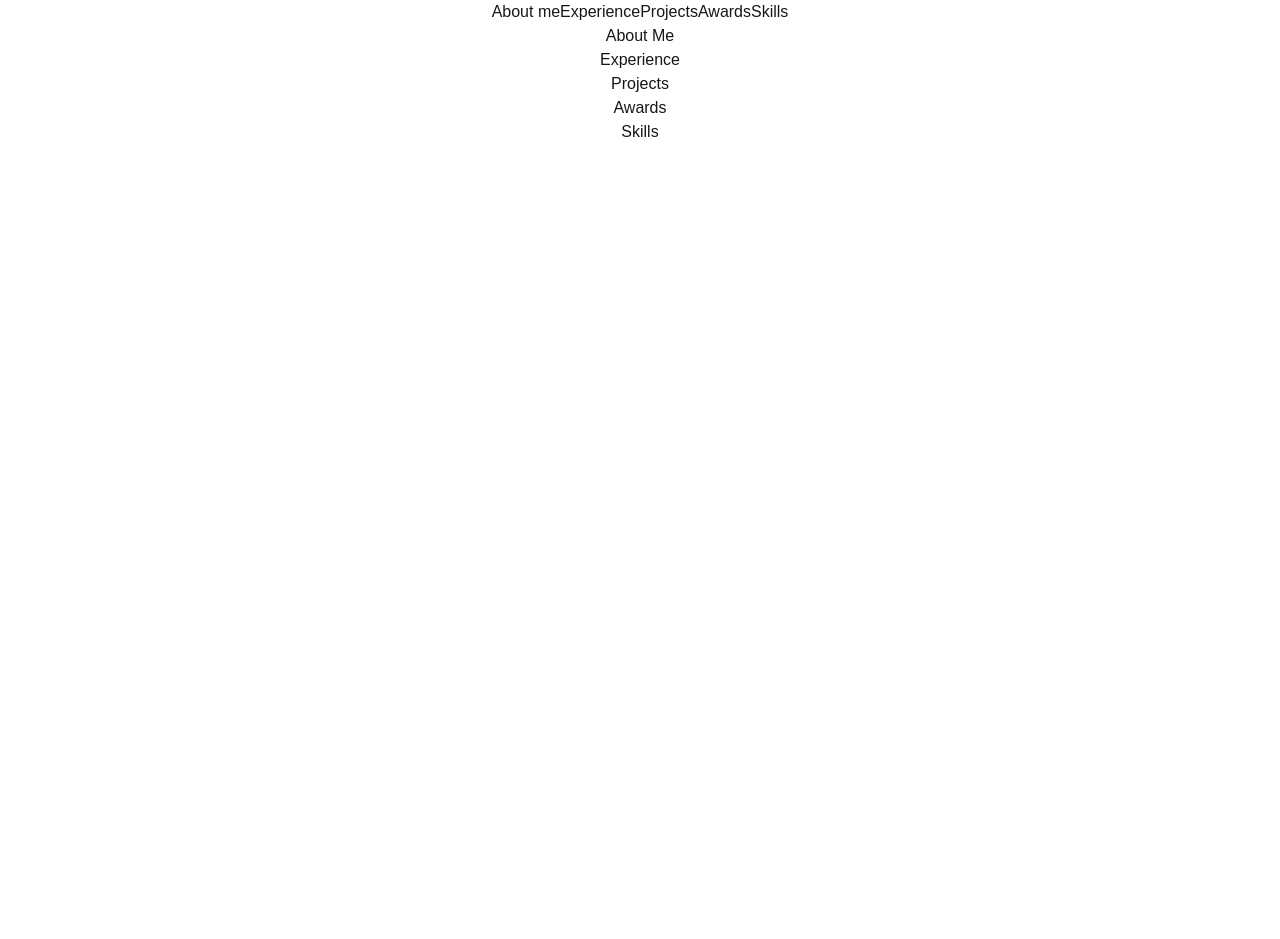
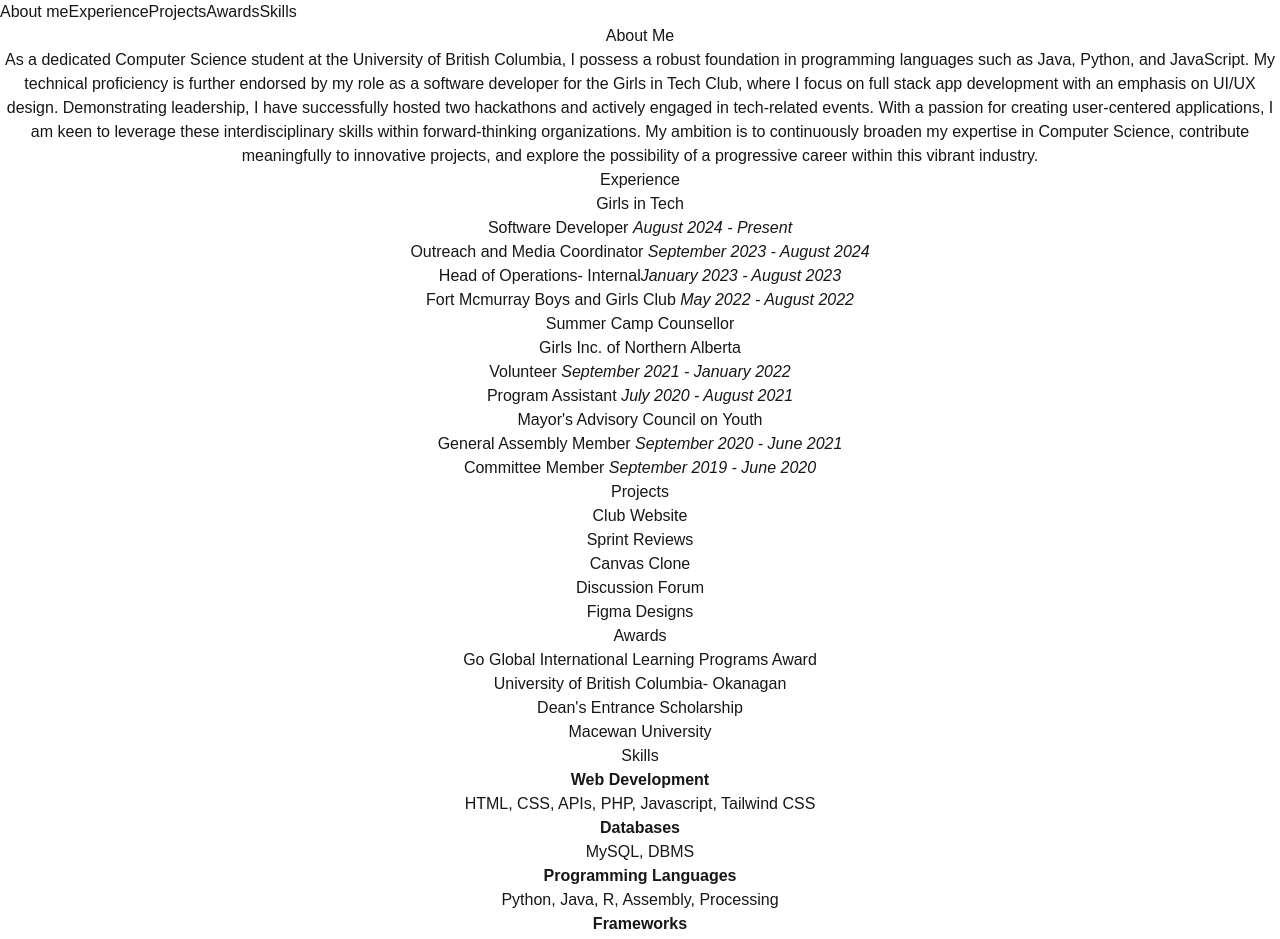
Before and after one commit to tithisoni/portfolio, a Next.js app: page / in a window 1280 px wide. Shown: the top 939 px of the page. Before the commit the page ends 800 px from the top, so only its background shows below. Built offline with nearby package versions, Linux system fonts and the light colour scheme.

Commit message:
added basic content to page

```diff
--- a/app/layout.tsx
+++ b/app/layout.tsx
@@ -1,6 +1,6 @@
 import type { Metadata } from "next";
 import localFont from "next/font/local";
-import "./globals.css";
+import "./styles/globals.css";
 
 const geistSans = localFont({
   src: "./fonts/GeistVF.woff",
--- a/app/page.tsx
+++ b/app/page.tsx
@@ -6,18 +6,87 @@
       <Navbar/>
       <div id="aboutme">
         <h1>About Me</h1>
+        <p>As a dedicated Computer Science student at the University of British Columbia, I possess a robust foundation in programming languages such as Java, Python, and JavaScript. My technical proficiency is further endorsed by my role as a software developer for the Girls in Tech Club, where I focus on full stack app development with an emphasis on UI/UX design. Demonstrating leadership, I have successfully hosted two hackathons and actively engaged in tech-related events. With a passion for creating user-centered applications, I am keen to leverage these interdisciplinary skills within forward-thinking organizations. My ambition is to continuously broaden my expertise in Computer Science, contribute meaningfully to innovative projects, and explore the possibility of a progressive career within this vibrant industry.</p>
       </div>
       <div id="experience">
         <h1>Experience</h1>
+        <div>
+          <h3>Girls in Tech </h3>
+          <p>Software Developer <i>August 2024 - Present</i></p>
+          <p>Outreach and Media Coordinator <i>September 2023 - August 2024</i></p>
+          <p>Head of Operations- Internal<i>January 2023 - August 2023</i></p>
+        </div>
+        <div>
+          <h3>Fort Mcmurray Boys and Girls Club <i>May 2022 - August 2022</i></h3>
+          <p>Summer Camp Counsellor</p>
+        </div>
+        <div>
+          <h3>Girls Inc. of Northern Alberta</h3>
+          <p>Volunteer <i>September 2021 - January 2022</i></p>
+          <p>Program Assistant <i>July 2020 - August 2021</i></p>
+        </div>
+        <div>
+          <h3>Mayor&apos;s Advisory Council on Youth</h3>
+          <p>General Assembly Member <i>September 2020 - June 2021</i></p>
+          <p>Committee Member <i>September 2019 - June 2020</i></p>
+        </div>
       </div>
       <div id="projects">
         <h1>Projects</h1>
+        <div>
+          <h3>Club Website</h3>
+        </div>
+        <div>
+          <h3>Sprint Reviews</h3>
+        </div>
+        <div>
+          <h3>Canvas Clone</h3>
+        </div>
+        <div>
+          <h3>Discussion Forum</h3>
+        </div>
+        <div>
+          <h3>Figma Designs</h3>
+        </div>
       </div>
       <div id="awards">
         <h1>Awards</h1>
+        <div>
+          <h3>Go Global International Learning Programs Award</h3>
+          <p>University of British Columbia- Okanagan</p>
+        </div>
+        <div>
+          <h3>Dean&apos;s Entrance Scholarship</h3>
+        <p>Macewan University</p>
+        </div>
       </div>
       <div id="skills">
         <h1>Skills</h1>
+        <div>
+          <b>Web Development</b>
+          <p>HTML, CSS, APIs, PHP, Javascript, Tailwind CSS</p>
+        </div>
+        <div>
+          <b>Databases</b>
+          <p>MySQL, DBMS</p>
+        </div>
+        <div>
+          <b>Programming Languages</b>
+          <p>Python, Java, R, Assembly, Processing</p>
+        </div>
+        <div>
+          <b>Frameworks</b>
+          <p>ReactJS, NextJS, Flask</p>
+        </div>
+        <div>
+          <b>Design</b>
+          <p>Figma, Sketchbook</p>
+        </div>
+        <div>
+          <b>Miscellaneous</b>
+          <p>Agile Methodologies, Event Management, SDLC, Project Management, Photo/Video Editing</p>
+        </div>
+
       </div>
 
     </div>
```
Also changed, not shown: app/styles/globals.css (renamed from app/globals.css).
